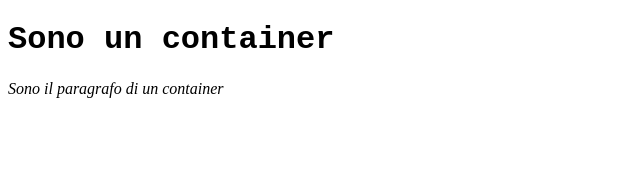
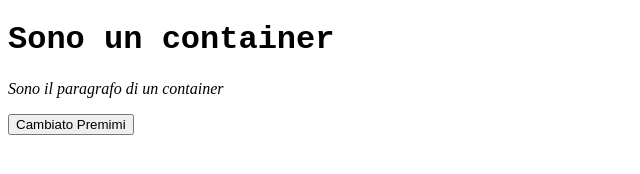
Before and after one commit to Pasqualecannavacciuolo/Frontend, a plain HTML site: page Javascript/Teoria/Accedere HTML/index.html in a window 1280 px wide. Shown: the whole page, without its empty margins (0-640 px from the left). Drawn offline with Linux system fonts and the light colour scheme.

Commit message:
Accessing a button via selector

```diff
--- a/Javascript/Teoria/Accedere HTML/index.html
+++ b/Javascript/Teoria/Accedere HTML/index.html
@@ -14,6 +14,7 @@
     <div id="container">
         <h1 class="cont-title">Sono un container</h1>
         <p class="cont-paragraph">Sono il paragrafo di un container</p>
+        <button class="btn">Premimi</button>
     </div>
 </body>
 
--- a/Javascript/Teoria/Accedere HTML/main.js
+++ b/Javascript/Teoria/Accedere HTML/main.js
@@ -4,4 +4,5 @@ document.addEventListener('DOMContentLoaded', function() {
     let container = document.getElementById('container').classList.add('classAdded');
     let containerTitle = document.getElementsByClassName('cont-title')[0].classList.add('bold');
     let containerParagraph = document.getElementsByClassName('cont-paragraph')[0].classList.add('italic');
+    let containerButton = document.querySelector('.btn').innerHTML = 'Cambiato Premimi';
 })
```
